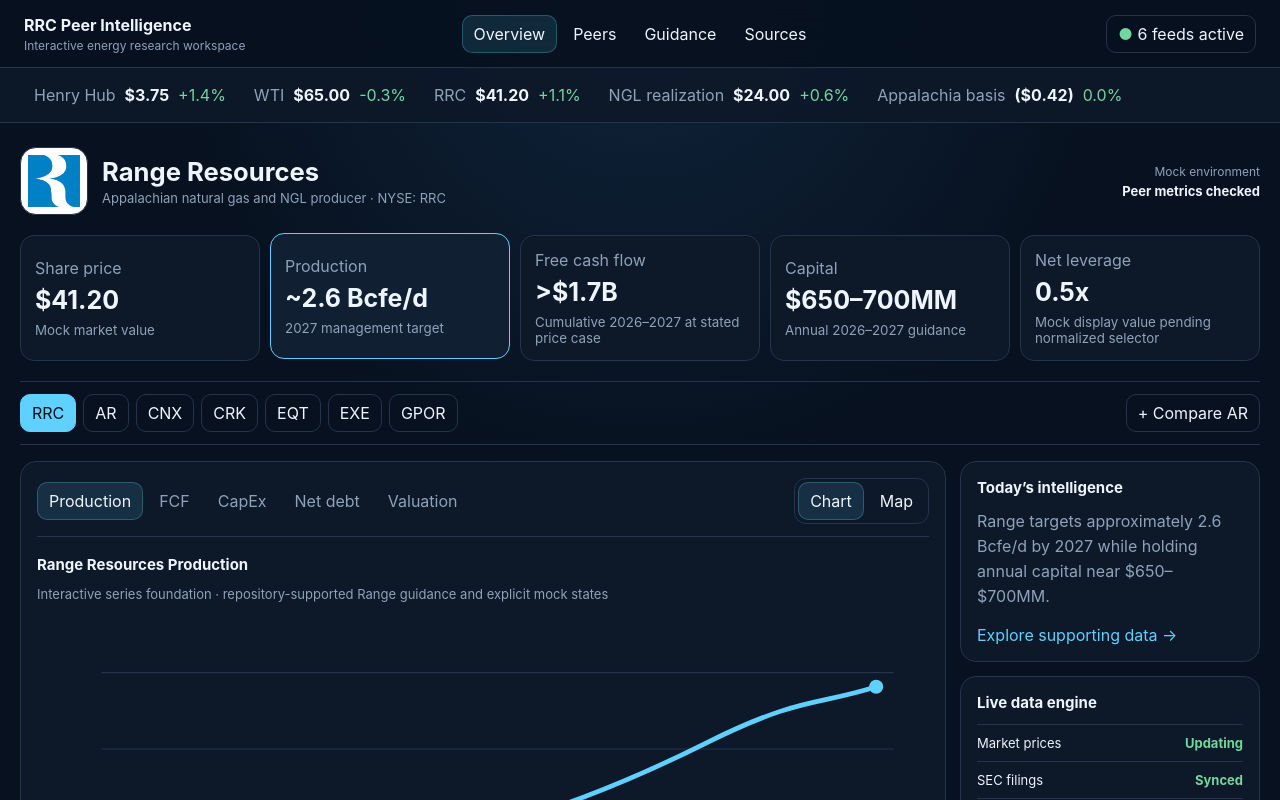
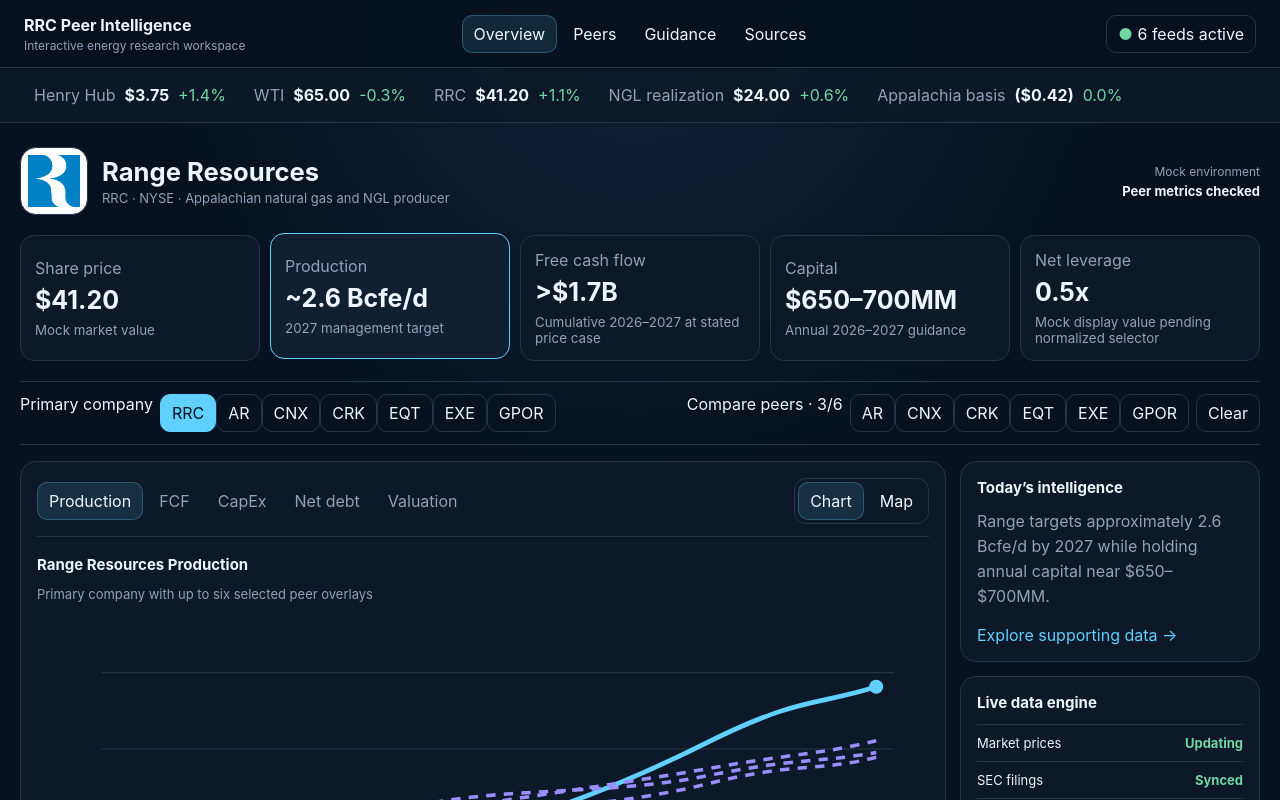
Before and after one commit to christian-04-code/rrc-peer-dashboard, a Next.js app: page / in a window 1280 px wide. Shown: the top 800 px of the page. Built offline with nearby package versions, Linux system fonts and the light colour scheme.

Commit message:
Add six-peer comparison state and accessible drawer behavior

```diff
--- a/components/HomeDashboard.tsx
+++ b/components/HomeDashboard.tsx
@@ -1,7 +1,8 @@
 "use client";
 
 import Image from "next/image";
-import { useEffect, useMemo, useState } from "react";
+import { useEffect, useMemo, useRef, useState } from "react";
+import comparisonPreferences from "@/config/comparison-preferences.json";
 import {
   activityMessages,
   fixtureDisclaimer,
@@ -12,20 +13,24 @@
   defaultTicker,
   getCompany,
   selectableCompanies,
-  type CompanyRegistryEntry,
   type Ticker
 } from "@/lib/dashboard/company-registry";
 
 type Metric = "production" | "fcf" | "capex" | "debt" | "valuation";
 type Workspace = "chart" | "map";
 
+const MAX_COMPARISONS = comparisonPreferences.maxComparisonPeers;
+const DEFAULT_COMPARISONS = comparisonPreferences.defaultComparisonPeers as Ticker[];
+
 export function HomeDashboard() {
   const [ticker, setTicker] = useState<Ticker>(defaultTicker);
   const [metric, setMetric] = useState<Metric>("production");
   const [workspace, setWorkspace] = useState<Workspace>("chart");
-  const [compareAR, setCompareAR] = useState(false);
+  const [comparisonTickers, setComparisonTickers] = useState<Ticker[]>(DEFAULT_COMPARISONS);
   const [activity, setActivity] = useState("Market ribbon initialized");
   const [drawer, setDrawer] = useState<string | null>(null);
+  const closeButtonRef = useRef<HTMLButtonElement>(null);
+
   const company = getCompany(ticker);
   const metrics = useMemo(() => getHomepageMetrics(ticker), [ticker]);
 
@@ -38,18 +43,36 @@
     return () => window.clearInterval(timer);
   }, []);
 
+  useEffect(() => {
+    if (!drawer) return;
+    closeButtonRef.current?.focus();
+    const onKeyDown = (event: KeyboardEvent) => {
+      if (event.key === "Escape") setDrawer(null);
+    };
+    window.addEventListener("keydown", onKeyDown);
+    return () => window.removeEventListener("keydown", onKeyDown);
+  }, [drawer]);
+
   const insight = useMemo(() => {
-    if (ticker !== "RRC") {
-      return `${company.shortName} is selected. Detailed insights remain disabled until its normalized adapter is connected.`;
-    }
-    if (metric === "production") {
-      return "Range targets approximately 2.6 Bcfe/d by 2027 while holding annual capital near $650–$700MM.";
-    }
-    if (metric === "fcf") {
-      return "The repository guidance framework references more than $1.7B of cumulative 2026–2027 free cash flow at the stated commodity case.";
-    }
+    if (ticker !== "RRC") return `${ticker} is selected. Detailed insights remain disabled until its normalized adapter is connected.`;
+    if (metric === "production") return "Range targets approximately 2.6 Bcfe/d by 2027 while holding annual capital near $650–$700MM.";
+    if (metric === "fcf") return "The repository guidance framework references more than $1.7B of cumulative 2026–2027 free cash flow at the stated commodity case.";
     return "Click any metric, company, market item, or workspace control to change analytical context.";
-  }, [company.shortName, ticker, metric]);
+  }, [ticker, metric]);
+
+  function selectPrimaryCompany(nextTicker: Ticker) {
+    setTicker(nextTicker);
+    setComparisonTickers((current) => current.filter((peer) => peer !== nextTicker));
+  }
+
+  function toggleComparison(peer: Ticker) {
+    if (peer === ticker) return;
+    setComparisonTickers((current) => {
+      if (current.includes(peer)) return current.filter((item) => item !== peer);
+      if (current.length >= MAX_COMPARISONS) return current;
+      return [...current, peer];
+    });
+  }
 
   return (
     <main className="dashboard-shell">
@@ -58,9 +81,7 @@
           <strong>RRC Peer Intelligence</strong>
           <span>Interactive energy research workspace</span>
         </div>
-        <nav aria-label="Primary navigation">
-          <button className="active">Overview</button><button>Peers</button><button>Guidance</button><button>Sources</button>
-        </nav>
+        <nav aria-label="Primary navigation"><button className="active">Overview</button><button>Peers</button><button>Guidance</button><button>Sources</button></nav>
         <button className="live-button" onClick={() => setDrawer("Data activity and source health")}>● 6 feeds active</button>
       </header>
 
@@ -75,18 +96,13 @@
       <section className="content">
         <div className="company-header">
           <div className="company-identity">
-            <div className="logo-frame">
-              <Image src={company.logo} alt={company.logoAlt} fill sizes="64px" priority={ticker === defaultTicker} />
-            </div>
-            <div>
-              <h1>{company.shortName}</h1>
-              <p>{company.description} · {company.exchange}: {company.ticker}</p>
-            </div>
+            <div className="logo-frame"><Image src={company.logo} alt={company.logoAlt} fill sizes="68px" /></div>
+            <div><h1>{company.shortName}</h1><p>{company.ticker} · {company.exchange} · {company.description}</p></div>
           </div>
           <div className="updated"><span>Mock environment</span><strong>{activity}</strong></div>
         </div>
 
-        <section className="metric-grid" aria-label={`${company.shortName} headline metrics`}>
+        <section className="metric-grid" aria-label={`${company.shortName} key metrics`}>
           {metrics.map((item, index) => (
             <button key={item.key} className={index === metricIndex(metric) ? "metric active" : "metric"} onClick={() => setMetric(metricFromIndex(index))}>
               <span>{item.label}</span><strong>{item.displayValue}</strong><small>{item.note}</small>
@@ -94,44 +110,26 @@
           ))}
         </section>
 
-        <section className="company-selector" aria-label="Select primary company">
-          <div>
-            {selectableCompanies.map((entry) => (
-              <button
-                key={entry.ticker}
-                className={ticker === entry.ticker ? "active" : ""}
-                onClick={() => setTicker(entry.ticker)}
-                aria-pressed={ticker === entry.ticker}
-                title={`Select ${entry.shortName}`}
-              >
-                {entry.selectorLabel}
-              </button>
-            ))}
+        <section className="company-selector" aria-label="Company and peer selection">
+          <div className="selector-block">
+            <span className="selector-label">Primary company</span>
+            <div>{selectableCompanies.map((entry) => <button key={entry.ticker} className={ticker === entry.ticker ? "active" : ""} onClick={() => selectPrimaryCompany(entry.ticker)}>{entry.selectorLabel}</button>)}</div>
           </div>
-          <button onClick={() => setCompareAR((value) => !value)} aria-pressed={compareAR}>
-            {compareAR ? "Remove AR comparison" : "+ Compare AR"}
-          </button>
+          <div className="selector-block comparison-block">
+            <span className="selector-label">Compare peers · {comparisonTickers.length}/{MAX_COMPARISONS}</span>
+            <div>{selectableCompanies.filter((entry) => entry.ticker !== ticker).map((entry) => <button key={entry.ticker} className={comparisonTickers.includes(entry.ticker) ? "comparison-active" : ""} aria-pressed={comparisonTickers.includes(entry.ticker)} onClick={() => toggleComparison(entry.ticker)}>{entry.selectorLabel}</button>)}</div>
+            <button className="clear-comparisons" onClick={() => setComparisonTickers([])} disabled={comparisonTickers.length === 0}>Clear</button>
+          </div>
         </section>
 
         <section className="workspace-grid">
           <div className="workspace">
             <div className="workspace-toolbar">
-              <div className="tabs">
-                {(["production", "fcf", "capex", "debt", "valuation"] as Metric[]).map((key) => (
-                  <button key={key} className={metric === key ? "active" : ""} onClick={() => setMetric(key)} aria-pressed={metric === key}>
-                    {labelMetric(key)}
-                  </button>
-                ))}
-              </div>
-              <div className="view-toggle">
-                <button className={workspace === "chart" ? "active" : ""} onClick={() => setWorkspace("chart")} aria-pressed={workspace === "chart"}>Chart</button>
-                <button className={workspace === "map" ? "active" : ""} onClick={() => setWorkspace("map")} aria-pressed={workspace === "map"}>Map</button>
-              </div>
+              <div className="tabs">{(["production", "fcf", "capex", "debt", "valuation"] as Metric[]).map((key) => <button key={key} className={metric === key ? "active" : ""} onClick={() => setMetric(key)}>{labelMetric(key)}</button>)}</div>
+              <div className="view-toggle"><button className={workspace === "chart" ? "active" : ""} onClick={() => setWorkspace("chart")}>Chart</button><button className={workspace === "map" ? "active" : ""} onClick={() => setWorkspace("map")}>Map</button></div>
             </div>
 
-            {workspace === "chart"
-              ? <ChartMock compare={compareAR} title={`${company.shortName} ${labelMetric(metric)}`} />
-              : <MapMock company={company} onOpen={setDrawer} />}
+            {workspace === "chart" ? <ChartMock comparisonTickers={comparisonTickers} title={`${company.shortName} ${labelMetric(metric)}`} /> : <MapMock ticker={ticker} comparisonTickers={comparisonTickers} onOpen={setDrawer} />}
           </div>
 
           <aside>
@@ -143,27 +141,26 @@
         <p className="fixture-note">{fixtureDisclaimer}</p>
       </section>
 
-      {drawer && (
-        <div className="drawer-backdrop" onClick={() => setDrawer(null)}>
-          <aside className="drawer" role="dialog" aria-modal="true" aria-labelledby="drawer-title" onClick={(event) => event.stopPropagation()}>
-            <button onClick={() => setDrawer(null)}>Close</button>
-            <h2 id="drawer-title">Detail drawer</h2>
-            <p>{drawer}</p>
-            <p className="muted">Production build must attach exact source metadata and normalized record IDs here.</p>
-          </aside>
-        </div>
-      )}
+      {drawer && <div className="drawer-backdrop" onClick={() => setDrawer(null)}><aside className="drawer" role="dialog" aria-modal="true" aria-labelledby="drawer-title" onClick={(event) => event.stopPropagation()}><button ref={closeButtonRef} onClick={() => setDrawer(null)}>Close</button><h2 id="drawer-title">Detail drawer</h2><p>{drawer}</p><p className="muted">Production build must attach exact source metadata and normalized record IDs here.</p></aside></div>}
     </main>
   );
 }
 
-function ChartMock({ compare, title }: { compare: boolean; title: string }) {
-  return <div className="chart-area"><div><h2>{title}</h2><p>Interactive series foundation · repository-supported Range guidance and explicit mock states</p></div><svg viewBox="0 0 760 300" role="img" aria-label={`${title} mock chart`}><g className="grid-lines"><line x1="55" y1="50" x2="730" y2="50"/><line x1="55" y1="115" x2="730" y2="115"/><line x1="55" y1="180" x2="730" y2="180"/><line x1="55" y1="245" x2="730" y2="245"/></g><path className="primary-line" d="M70 230 C180 220 250 210 330 195 S490 150 570 110 S665 78 715 62"/>{compare && <path className="peer-line" d="M70 205 C180 198 250 184 330 170 S490 146 570 132 S665 120 715 108"/>}<circle cx="715" cy="62" r="6"/></svg></div>;
+function ChartMock({ comparisonTickers, title }: { comparisonTickers: Ticker[]; title: string }) {
+  const peerPaths = [
+    "M70 205 C180 198 250 184 330 170 S490 146 570 132 S665 120 715 108",
+    "M70 220 C180 205 250 200 330 182 S490 165 570 145 S665 135 715 122",
+    "M70 190 C180 186 250 177 330 162 S490 154 570 138 S665 127 715 118",
+    "M70 235 C180 226 250 217 330 204 S490 178 570 158 S665 145 715 136",
+    "M70 198 C180 190 250 178 330 165 S490 140 570 126 S665 116 715 105",
+    "M70 214 C180 208 250 198 330 188 S490 160 570 148 S665 134 715 125"
+  ];
+  return <div className="chart-area"><div><h2>{title}</h2><p>Primary company with up to six selected peer overlays</p></div><svg viewBox="0 0 760 300" role="img" aria-label={`${title} mock chart`}><g className="grid-lines"><line x1="55" y1="50" x2="730" y2="50"/><line x1="55" y1="115" x2="730" y2="115"/><line x1="55" y1="180" x2="730" y2="180"/><line x1="55" y1="245" x2="730" y2="245"/></g><path className="primary-line" d="M70 230 C180 220 250 210 330 195 S490 150 570 110 S665 78 715 62"/>{comparisonTickers.map((peer, index) => <path key={peer} className={`peer-line peer-${index + 1}`} d={peerPaths[index]} />)}<circle cx="715" cy="62" r="6"/></svg><div className="chart-legend"><span className="primary-legend">Primary</span>{comparisonTickers.map((peer) => <span key={peer}>{peer}</span>)}</div></div>;
 }
 
-function MapMock({ company, onOpen }: { company: CompanyRegistryEntry; onOpen: (value: string) => void }) {
-  const exposureSummary = company.exposureKeys.length > 0 ? company.exposureKeys.join(", ") : "No verified exposure keys loaded";
-  return <div className="map-area"><div className="map-toolbar"><div><h2>U.S. energy exposure map</h2><p>{company.primaryRegion} · {company.primaryBasin}</p></div><div><button>Basins</button><button>Routes</button><button>LNG</button><button>Demand</button></div></div><div className="map-placeholder"><span className="basin appalachia" onClick={() => onOpen(`${company.ticker} Appalachian exposure detail`)}>Appalachia</span><span className="basin haynesville" onClick={() => onOpen(`${company.ticker} Haynesville exposure detail`)}>Haynesville</span><span className="basin permian" onClick={() => onOpen(`${company.ticker} Permian exposure detail`)}>Permian</span><i className="route one"/><i className="route two"/><strong>{company.ticker} selected · {company.defaultMapView}</strong></div><p>Registry exposure keys: {exposureSummary}. Placeholder only; replace with authoritative geometry and verified company exposure data.</p></div>;
+function MapMock({ ticker, comparisonTickers, onOpen }: { ticker: Ticker; comparisonTickers: Ticker[]; onOpen: (value: string) => void }) {
+  const company = getCompany(ticker);
+  return <div className="map-area"><div className="map-toolbar"><div><h2>U.S. energy exposure map</h2><p>{company.primaryRegion} · {company.primaryBasin} · default view: {company.defaultMapView}</p></div><div><button>Basins</button><button>Routes</button><button>LNG</button><button>Demand</button></div></div><div className="map-placeholder"><span className="basin appalachia" onClick={() => onOpen(`${ticker} Appalachian exposure detail`)}>Appalachia</span><span className="basin haynesville" onClick={() => onOpen(`${ticker} Haynesville exposure detail`)}>Haynesville</span><span className="basin permian" onClick={() => onOpen(`${ticker} Permian exposure detail`)}>Permian</span><i className="route one"/><i className="route two"/><strong>{ticker} selected · peers: {comparisonTickers.length ? comparisonTickers.join(", ") : "none"}</strong></div><p>Placeholder only. Claude must replace this schematic with authoritative geographic geometry and verified company exposure data.</p></div>;
 }
 
 function metricIndex(metric: Metric) { return ({ production: 1, fcf: 2, capex: 3, debt: 4, valuation: 0 })[metric]; }
```
